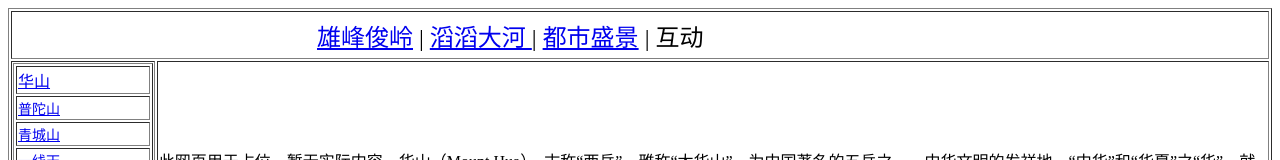
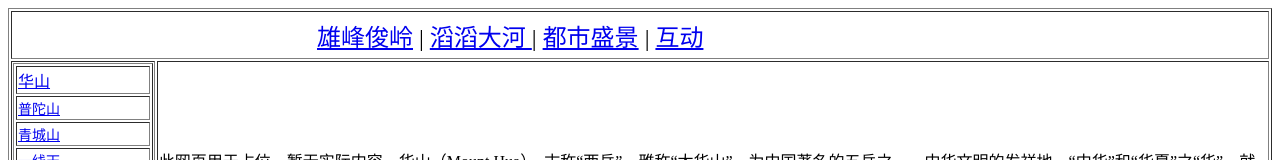
Before and after one commit to entropier/entropier.github.io, a plain HTML site: page index.htm in a window 1280 px wide. Shown: the top 160 px of the page. Drawn offline with Linux system fonts and the light colour scheme.

Commit message:
Update index.htm

```diff
--- a/index.htm
+++ b/index.htm
@@ -12,7 +12,7 @@
 		<td colspan="2" height="48"><span style="font-family: 微软雅黑">
 		<font size="6">&nbsp;&nbsp;&nbsp;&nbsp;&nbsp;&nbsp;&nbsp;&nbsp;&nbsp;&nbsp;&nbsp;&nbsp;&nbsp;&nbsp;&nbsp;&nbsp;&nbsp;&nbsp;&nbsp;&nbsp;&nbsp;&nbsp;&nbsp;&nbsp;&nbsp;&nbsp;&nbsp;&nbsp;&nbsp;&nbsp;&nbsp;&nbsp;&nbsp;&nbsp;&nbsp;&nbsp;&nbsp;
 		</font><font size="5"><a href="index.htm">雄峰俊岭</a> | <a href="2-1.htm">滔滔大河
-		</a>| <a href="3-1.htm">都市盛景</a> | 互动</font></span></td>
+		</a>| <a href="3-1.htm">都市盛景</a> | <a href="canvas-particle-network-master/demo.html">互动</font></span></td>
 	</tr>
 	<tr>
 		<td align="center" width="100" valign="top">
```
